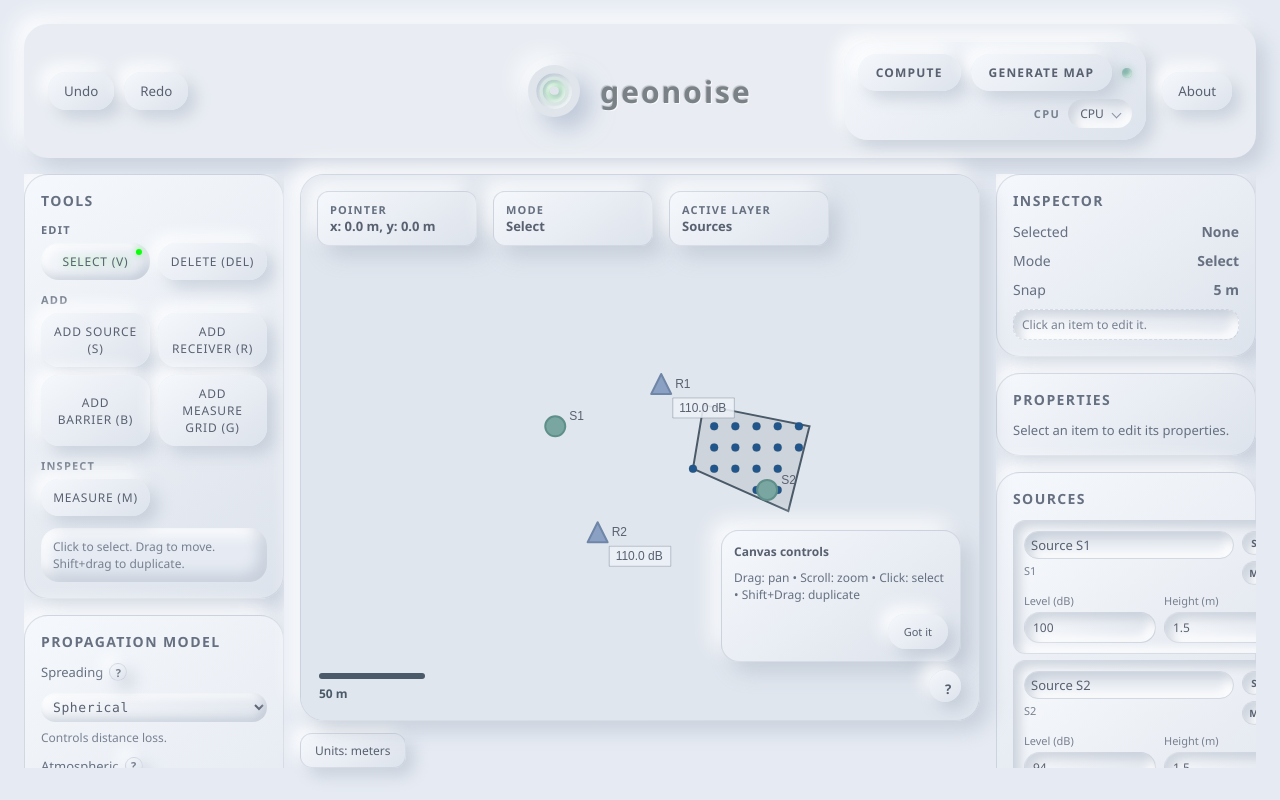
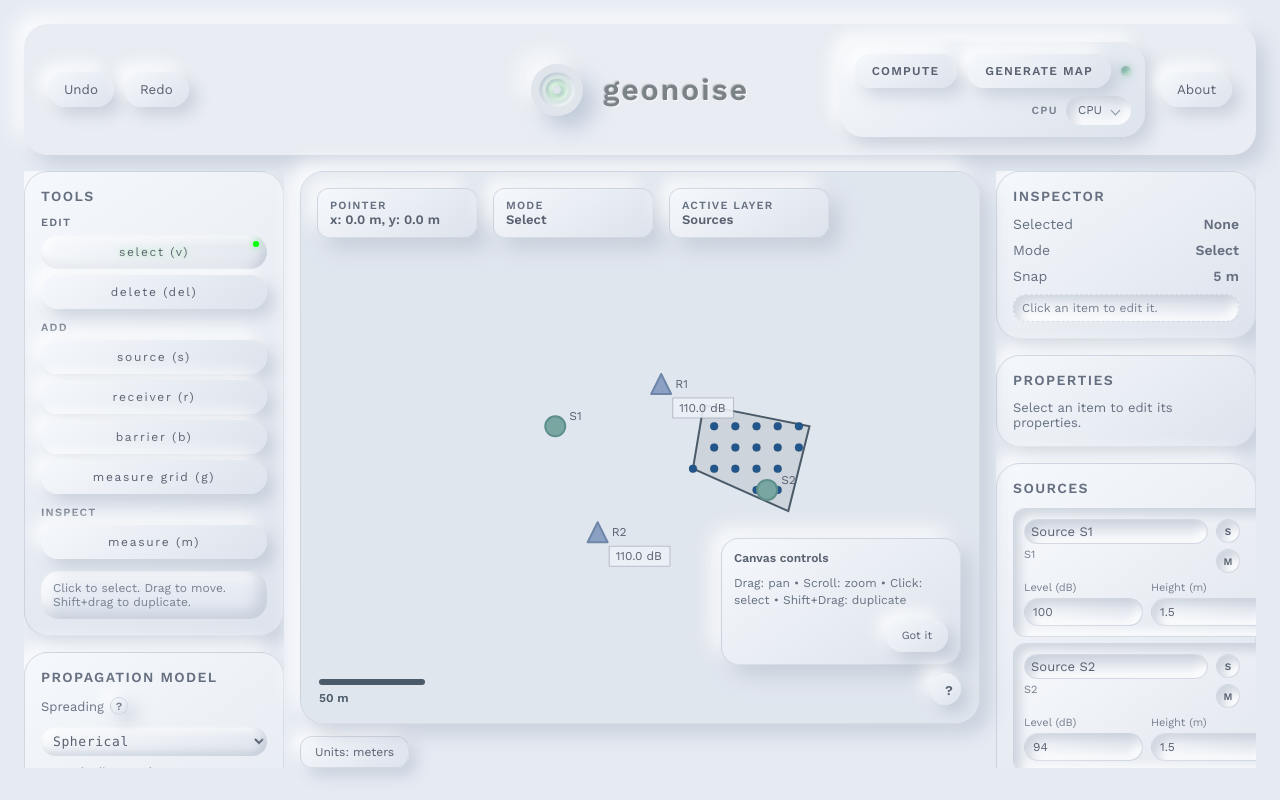
Before and after one commit to KanuToCL/GeoNoise, a website with bundled scripts: page apps/web/index.html in a window 1280 px wide. Built offline with nearby package versions, Linux system fonts and the light colour scheme; files whose address does not match are found by name.

Commit message:
style(ui): streamline typography and tools
Switch primary font to Work Sans and update canvas labels.

Stack tool buttons into a single column with spaced lowercase labels.

Simplify add tool labels.

```diff
--- a/apps/web/index.html
+++ b/apps/web/index.html
@@ -4,6 +4,9 @@
     <meta charset="UTF-8" />
     <meta name="viewport" content="width=device-width, initial-scale=1.0" />
     <title>GeoNoise</title>
+    <link rel="preconnect" href="https://fonts.googleapis.com" />
+    <link rel="preconnect" href="https://fonts.gstatic.com" crossorigin />
+    <link href="https://fonts.googleapis.com/css2?family=Work+Sans:wght@400;500;600&display=swap" rel="stylesheet" />
     <link rel="stylesheet" href="./styles/theme.css" />
     <link rel="stylesheet" href="./style.css" />
     <script type="importmap">
@@ -90,10 +93,10 @@
               <div class="tool-group">
                 <div class="tool-group-title">Add</div>
                 <div class="tool-grid">
-                  <button class="tool-button ui-button" data-tool="add-source" type="button">Add Source (S)</button>
-                  <button class="tool-button ui-button" data-tool="add-receiver" type="button">Add Receiver (R)</button>
-                  <button class="tool-button ui-button" data-tool="add-barrier" type="button">Add Barrier (B)</button>
-                  <button class="tool-button ui-button" data-tool="add-panel" type="button">Add Measure Grid (G)</button>
+                  <button class="tool-button ui-button" data-tool="add-source" type="button">Source (S)</button>
+                  <button class="tool-button ui-button" data-tool="add-receiver" type="button">Receiver (R)</button>
+                  <button class="tool-button ui-button" data-tool="add-barrier" type="button">Barrier (B)</button>
+                  <button class="tool-button ui-button" data-tool="add-panel" type="button">Measure Grid (G)</button>
                 </div>
               </div>
               <div class="tool-group">
--- a/apps/web/src/main.ts
+++ b/apps/web/src/main.ts
@@ -2258,7 +2258,7 @@ function drawMeasurement() {
   const label = `${formatMeters(dist)} m`;
   const mid = { x: (start.x + end.x) / 2, y: (start.y + end.y) / 2 };
   ctx.fillStyle = canvasTheme.measureText;
-  ctx.font = '12px "Space Grotesk", sans-serif';
+  ctx.font = '12px "Work Sans", sans-serif';
   ctx.fillText(label, mid.x + 6, mid.y - 6);
 }
 
@@ -2398,13 +2398,13 @@ function drawSources() {
     }
 
     ctx.fillStyle = isDimmed ? mutedText : labelText;
-    ctx.font = '12px "Space Grotesk", sans-serif';
+    ctx.font = '12px "Work Sans", sans-serif';
     ctx.fillText(source.id.toUpperCase(), p.x + 14, p.y - 6);
 
     const isHovered = hoverSelection?.type === 'source' && hoverSelection.id === source.id;
     if (isHovered && isMuted) {
       const label = 'Muted';
-      ctx.font = '11px "Space Grotesk", sans-serif';
+      ctx.font = '11px "Work Sans", sans-serif';
       const paddingX = 6;
       const boxWidth = ctx.measureText(label).width + paddingX * 2;
       const boxHeight = 18;
@@ -2451,7 +2451,7 @@ function drawReceivers() {
     }
 
     ctx.fillStyle = canvasTheme.receiverLabel;
-    ctx.font = '12px "Space Grotesk", sans-serif';
+    ctx.font = '12px "Work Sans", sans-serif';
     ctx.fillText(receiver.id.toUpperCase(), p.x + 14, p.y + 4);
     ctx.fillStyle = canvasTheme.receiverFill;
   }
@@ -2464,7 +2464,7 @@ function drawReceiverBadges() {
     if (!result) continue;
     const p = worldToCanvas(receiver);
     const label = `${formatLevel(result.LAeq)} dB`;
-    ctx.font = '12px "Space Grotesk", sans-serif';
+    ctx.font = '12px "Work Sans", sans-serif';
     ctx.fillStyle = canvasTheme.badgeBg;
     ctx.strokeStyle = canvasTheme.badgeBorder;
     ctx.lineWidth = 1;
--- a/apps/web/src/style.css
+++ b/apps/web/src/style.css
@@ -632,8 +632,8 @@ button.primary.is-cancel {
 
 .tool-grid {
   display: grid;
-  grid-template-columns: repeat(2, minmax(0, 1fr));
-  gap: 8px;
+  grid-template-columns: 1fr;
+  gap: 6px;
 }
 
 .tool-button {
@@ -643,8 +643,9 @@ button.primary.is-cancel {
   background: linear-gradient(145deg, var(--surface-hi), var(--surface-lo));
   box-shadow: var(--shadow-raised);
   font-size: 12px;
-  text-transform: uppercase;
-  letter-spacing: 0.8px;
+  text-transform: lowercase;
+  letter-spacing: 0.14em;
+  width: 100%;
   position: relative;
 }
 
--- a/apps/web/src/styles/theme.css
+++ b/apps/web/src/styles/theme.css
@@ -3,7 +3,7 @@
   --radius-md: 18px;
   --radius-lg: 24px;
   --focus-ring: 0 0 0 3px rgba(122, 166, 161, 0.35);
-  --font: "Space Grotesk", "IBM Plex Sans", "Fira Sans", "Segoe UI", sans-serif;
+  --font: "Work Sans", "IBM Plex Sans", "Segoe UI", sans-serif;
   --font-mono: ui-monospace, "SFMono-Regular", Menlo, Consolas, "Liberation Mono", monospace;
   --brand-bg: #e0e5ec;
   --brand-shadow-light: rgba(255, 255, 255, 0.7);
```
